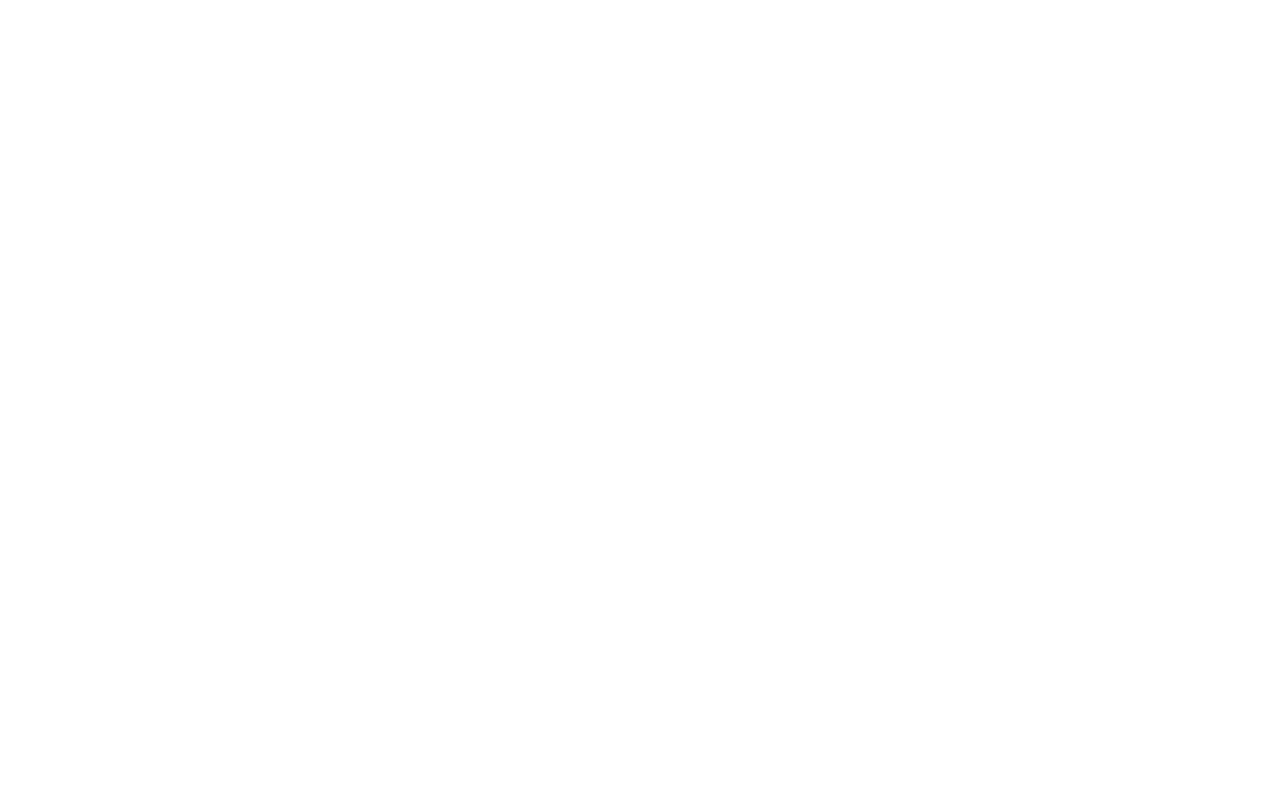
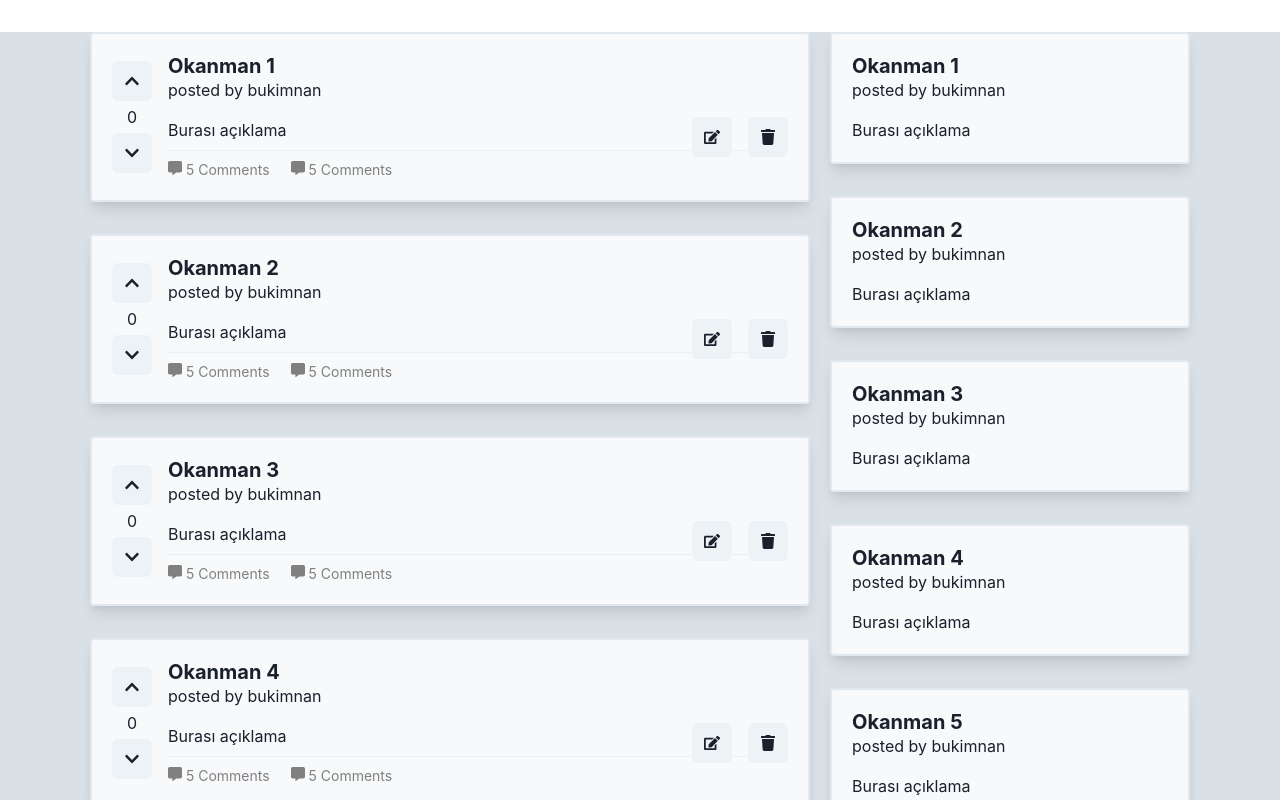
Before and after one commit to ragokan/prixsmay-front, a Next.js app: page / in a window 1280 px wide. Shown: the top 800 px of the page. Built offline with nearby package versions, Linux system fonts and the light colour scheme.

Commit message:
add all themes

```diff
--- a/src/pages/_app.tsx
+++ b/src/pages/_app.tsx
@@ -2,11 +2,14 @@
 
 import theme from "../theme"
 import { AppProps } from "next/app"
+import MainContainer from "../components/MainContainer"
 
 function MyApp({ Component, pageProps }: AppProps) {
   return (
     <ChakraProvider resetCSS theme={theme}>
-      <Component {...pageProps} />
+      <MainContainer>
+        <Component {...pageProps} />
+      </MainContainer>
     </ChakraProvider>
   )
 }
--- a/src/pages/index.tsx
+++ b/src/pages/index.tsx
@@ -1,5 +1,93 @@
+import { Box, Divider, Flex, Heading, Icon, Link, Stack, Text, useColorMode, useMediaQuery } from "@chakra-ui/react"
+import React from "react"
+import { FaCommentAlt } from "react-icons/fa"
+import { EditDeleteButtons } from "../components/posts/EditDeleteButtonsComponent"
+import { VoteComponent } from "../components/posts/VoteComponent"
 import { Wrapper } from "../components/Wrapper"
 
-const Index = () => <Wrapper></Wrapper>
+const Index = () => {
+  const { colorMode } = useColorMode()
+  const [isMobile] = useMediaQuery("(max-width: 800px)")
+
+  return (
+    <Wrapper>
+      <Flex>
+        <Stack spacing={8} flex={2} marginRight={!isMobile ? 5 : 0}>
+          {new Array(20)
+            .fill(() => "")
+            .map((val, index) => (
+              <Flex
+                key={index}
+                p={5}
+                shadow="lg"
+                borderWidth="2px"
+                borderRadius="4px"
+                bg={colorMode === "dark" ? "#151516" : "#F7F9FA"}
+              >
+                <VoteComponent onClick={{ up: () => {}, down: () => {} }} isVoted={{}} />
+                <Box flex={1} position="relative">
+                  <Link>
+                    <Heading fontSize="xl">Okanman {index + 1}</Heading>
+                  </Link>
+
+                  <Text>posted by bukimnan</Text>
+
+                  <Flex align="center">
+                    <Text flex={1} mt={4}>
+                      Burası açıklama
+                      <Divider my={2} />
+                      <Flex>
+                        <Box color="gray" fontSize="sm">
+                          <Icon as={FaCommentAlt} /> 5 Comments
+                        </Box>
+                        <Divider width={5} orientation="vertical" />
+                        <Box color="gray" fontSize="sm">
+                          <Icon as={FaCommentAlt} /> 5 Comments
+                        </Box>
+                      </Flex>
+                    </Text>
+                  </Flex>
+                  <Box position="absolute" right="0" top={isMobile ? "20%" : "50%"}>
+                    <EditDeleteButtons onClick={{ edit: () => {}, delete: () => {} }} />
+                  </Box>
+                </Box>
+              </Flex>
+            ))}
+        </Stack>
+        {!isMobile && (
+          <Stack spacing={8} flex={1}>
+            {new Array(20)
+              .fill(() => "")
+              .map((val, index) => (
+                <Flex
+                  key={index}
+                  p={5}
+                  shadow="lg"
+                  borderWidth="2px"
+                  borderRadius="4px"
+                  bg={colorMode === "dark" ? "#151516" : "#F7F9FA"}
+                >
+                  {/* <UpdootSection post={p} /> */}
+                  <Box flex={1}>
+                    <Link>
+                      <Heading fontSize="xl">Okanman {index + 1}</Heading>
+                    </Link>
+
+                    <Text>posted by bukimnan</Text>
+                    <Flex align="center">
+                      <Text flex={1} mt={4}>
+                        Burası açıklama
+                      </Text>
+                      <Box ml="auto">{/* <EditDeletePostButtons/> */}</Box>
+                    </Flex>
+                  </Box>
+                </Flex>
+              ))}
+          </Stack>
+        )}
+      </Flex>
+    </Wrapper>
+  )
+}
 
 export default Index
```
